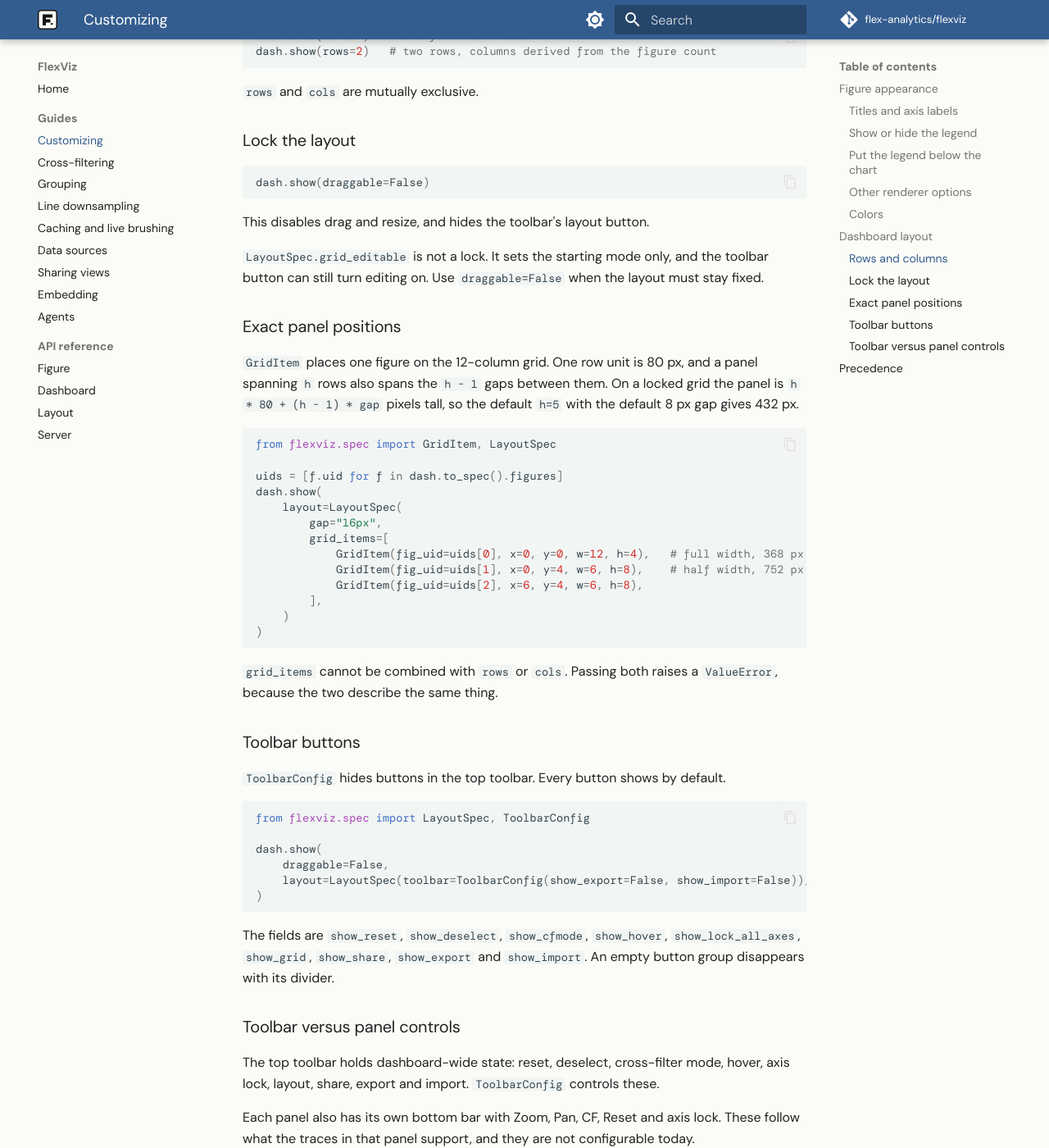
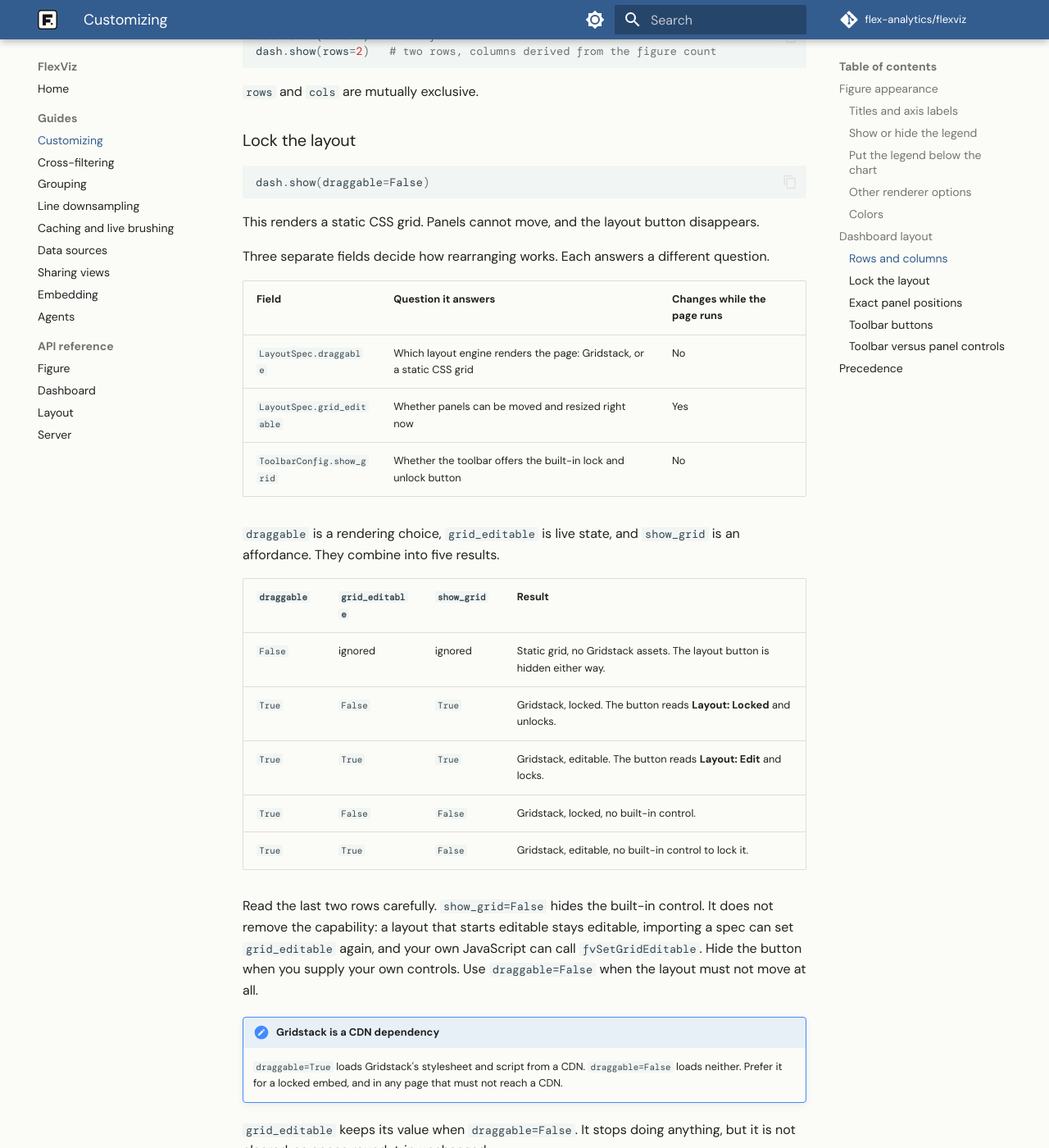
Before and after one commit to flex-analytics/flexviz, an MkDocs documentation site: the page built from docs/guides/customizing.md, in a window 1280 px wide and 1400 px high, scrolled down 1906 px. Shown: the whole window at 82% size. Built offline with MkDocs 1.6.1 and Material for MkDocs 9.7.7, drawn with Linux system fonts in a browser that asks for light colours; some web fonts are replaced; comment, search, counter and statistics services are not loaded; some of the changed text lies outside the part shown.

Commit message:
docs: explain how draggable, grid_editable and show_grid combine

````diff
--- a/docs/guides/customizing.md
+++ b/docs/guides/customizing.md
@@ -93,11 +93,42 @@ dash.show(rows=2)   # two rows, columns derived from the figure count
 dash.show(draggable=False)
 ```
 
-This disables drag and resize, and hides the toolbar's layout button.
+This renders a static CSS grid. Panels cannot move, and the layout button
+disappears.
 
-`LayoutSpec.grid_editable` is not a lock. It sets the starting mode only, and
-the toolbar button can still turn editing on. Use `draggable=False` when the
-layout must stay fixed.
+Three separate fields decide how rearranging works. Each answers a different
+question.
+
+| Field | Question it answers | Changes while the page runs |
+|---|---|---|
+| `LayoutSpec.draggable` | Which layout engine renders the page: Gridstack, or a static CSS grid | No |
+| `LayoutSpec.grid_editable` | Whether panels can be moved and resized right now | Yes |
+| `ToolbarConfig.show_grid` | Whether the toolbar offers the built-in lock and unlock button | No |
+
+`draggable` is a rendering choice, `grid_editable` is live state, and
+`show_grid` is an affordance. They combine into five results.
+
+| `draggable` | `grid_editable` | `show_grid` | Result |
+|---|---|---|---|
+| `False` | ignored | ignored | Static grid, no Gridstack assets. The layout button is hidden either way. |
+| `True` | `False` | `True` | Gridstack, locked. The button reads **Layout: Locked** and unlocks. |
+| `True` | `True` | `True` | Gridstack, editable. The button reads **Layout: Edit** and locks. |
+| `True` | `False` | `False` | Gridstack, locked, no built-in control. |
+| `True` | `True` | `False` | Gridstack, editable, no built-in control to lock it. |
+
+Read the last two rows carefully. `show_grid=False` hides the built-in
+control. It does not remove the capability: a layout that starts editable
+stays editable, importing a spec can set `grid_editable` again, and your own
+JavaScript can call `fvSetGridEditable`. Hide the button when you supply your
+own controls. Use `draggable=False` when the layout must not move at all.
+
+!!! note "Gridstack is a CDN dependency"
+    `draggable=True` loads Gridstack's stylesheet and script from a CDN.
+    `draggable=False` loads neither. Prefer it for a locked embed, and in any
+    page that must not reach a CDN.
+
+`grid_editable` keeps its value when `draggable=False`. It stops doing
+anything, but it is not cleared, so specs round-trip unchanged.
 
 ### Exact panel positions
 
@@ -143,6 +174,11 @@ The fields are `show_reset`, `show_deselect`, `show_cfmode`, `show_hover`,
 `show_lock_all_axes`, `show_grid`, `show_share`, `show_export` and
 `show_import`. An empty button group disappears with its divider.
 
+Most of these hide a button whose state you can reach another way.
+`show_grid` is different: it hides the only built-in control for
+`grid_editable`. See [Lock the layout](#lock-the-layout) for what that does
+and does not change.
+
 ### Toolbar versus panel controls
 
 The top toolbar holds dashboard-wide state: reset, deselect, cross-filter
````
Also changed, not shown: 1 other file.
